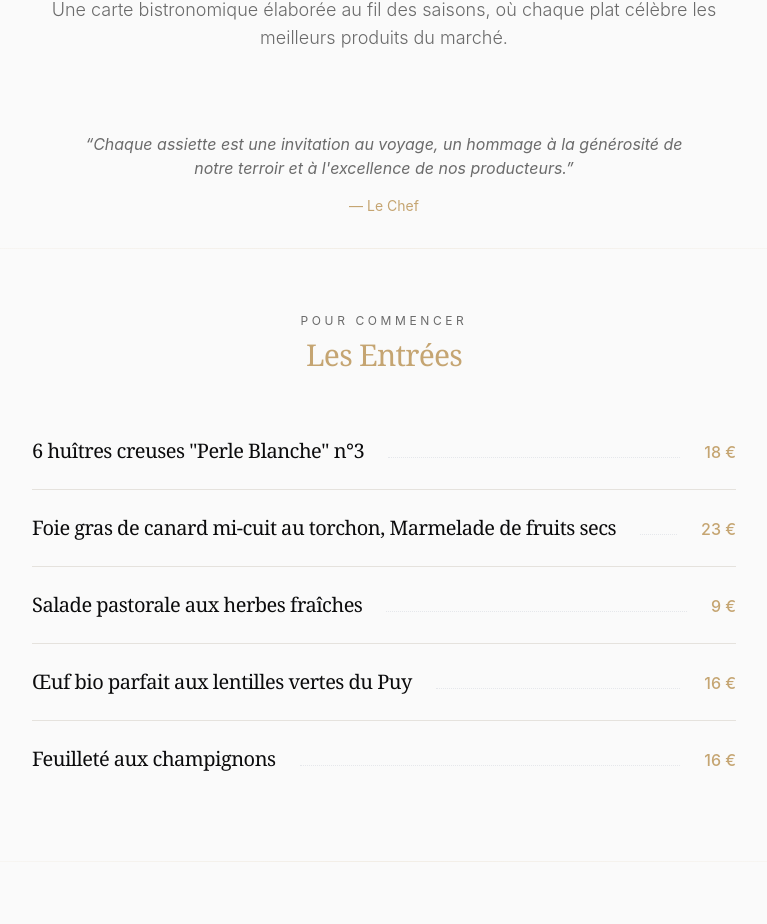
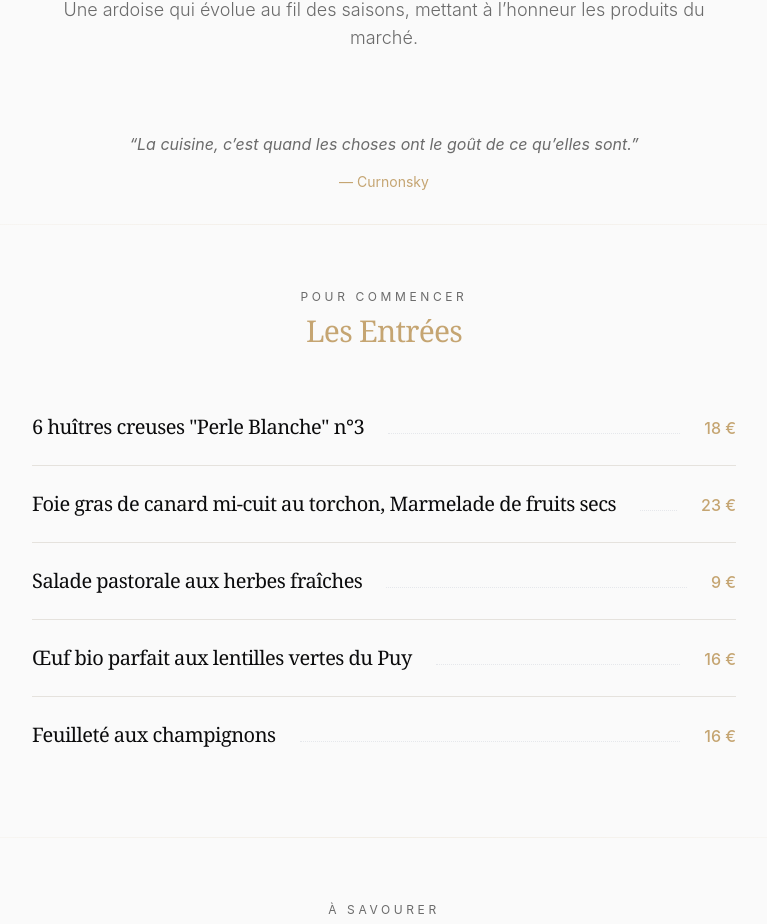
Before and after one commit to thbdmtt/les_botanistes, a Next.js app: page /en/carte in a window 1280 px wide. Shown: the part 318-1242 px from the top of the page, without its empty margins (256-1023 px from the left). Built offline with nearby package versions, Linux system fonts and the light colour scheme.

Commit message:
Update menu description and chef quote

```diff
--- a/app/[locale]/(menu)/carte/page.jsx
+++ b/app/[locale]/(menu)/carte/page.jsx
@@ -146,17 +146,16 @@ export default function CartePage() {
       <PageHeader
         subtitle="Notre Carte"
         title="Cuisine de saison"
-        description="Une carte bistronomique élaborée au fil des saisons, où chaque plat célèbre les meilleurs produits du marché."
+        description="Une ardoise qui évolue au fil des saisons, mettant à l’honneur les produits du marché."
       />
 
       {/* Note du chef */}
       <section className="pb-8">
         <div className="container-luxe max-w-2xl text-center">
           <blockquote className="italic text-muted-foreground">
-            &ldquo;Chaque assiette est une invitation au voyage, un hommage
-            à la générosité de notre terroir et à l&apos;excellence de nos producteurs.&rdquo;
+            &ldquo;La cuisine, c’est quand les choses ont le goût de ce qu’elles sont.&rdquo;
           </blockquote>
-          <p className="mt-4 text-sm text-gold">— Le Chef</p>
+          <p className="mt-4 text-sm text-gold">— Curnonsky</p>
         </div>
       </section>
 
@@ -174,7 +173,7 @@ export default function CartePage() {
       {/* Plats */}
       <MenuSection
         title="Les Plats"
-        subtitle="À partager ou à savourer"
+        subtitle="À savourer"
         items={menuData.plats}
       />
 
```
